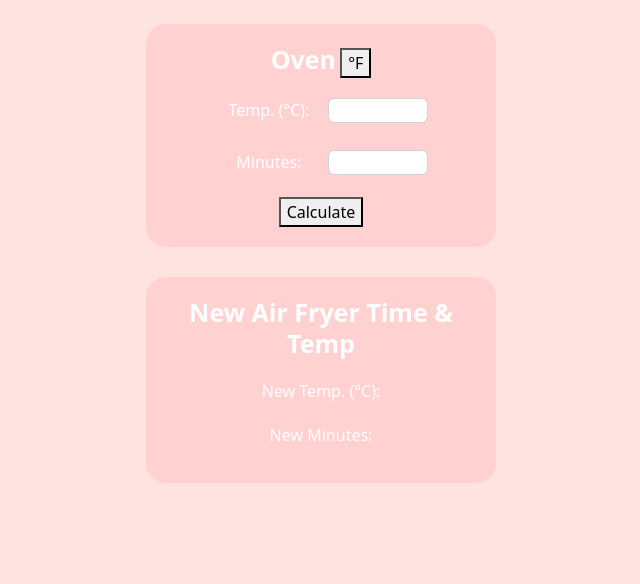
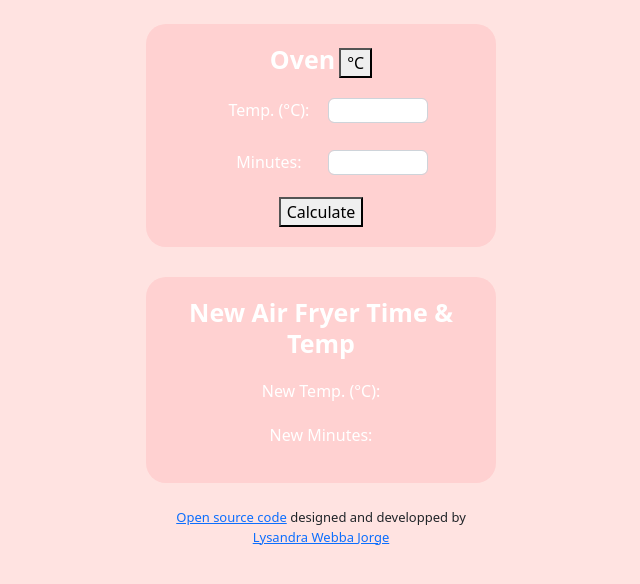
Before and after one commit to OnyxQueen0128/Oven2airfry, a plain HTML site: page index.html in a window 1280 px wide. Shown: the part 84-668 px from the top of the page, without its empty margins (319-959 px from the left). Drawn offline with nearby package versions, Linux system fonts and the light colour scheme.

Commit message:
update unit button

```diff
--- a/index.html
+++ b/index.html
@@ -19,7 +19,7 @@
       <div class="App">
         <div class="appInput">
           <h2 class="ovenTemp">Oven</h2>
-          <button class="buttonConvereter" id="btn-converter">°F</button>
+          <button class="buttonConvereter" id="btn-converter">°C</button>
           <div class="ovenInput">
             <span class="input-data col-auto justify-content-evenly">
               <label for="exampleFormControlInput1" class="form-label col-4">
@@ -54,6 +54,20 @@
           <p>New Minutes:     <span class="resultDisplay" id="minutesDisplay"></span></p>
           </div>
         </div>
+        <footer>
+          <a
+            class="codedbylink"
+            href="https://github.com/OnyxQueen0128/FINAL-SheCodes-Weather-App"
+            target="_blank"
+            >Open source code</a>
+            designed and developped by<br />
+            <a
+            class="codedbylink"
+            href="https://www.linkedin.com/in/lysandrawj/"
+            target="_blank"
+          >Lysandra Webba Jorge</a
+          >
+        </footer>
       </div>
     </div>
     <script src="src/script.js"/></script>
--- a/src/script.js
+++ b/src/script.js
@@ -11,12 +11,12 @@ let displayedUnit1 = document.querySelector("#displayedUnit1");
 let displayedUnit2 = document.querySelector("#displayedUnit2");
 
 function TempButtonToggle() {
-  if (tempUnitButton.innerHTML == "°F") {
-    tempUnitButton.innerHTML = "°C";
+  if (tempUnitButton.innerHTML == "°C") {
+    tempUnitButton.innerHTML = "°F";
     displayedUnit1.innerHTML = "F";
     displayedUnit2.innerHTML = "F";
   } else {
-    tempUnitButton.innerHTML = "°F";
+    tempUnitButton.innerHTML = "°C";
     displayedUnit1.innerHTML = "C";
     displayedUnit2.innerHTML = "C";
   }
@@ -24,6 +24,7 @@ function TempButtonToggle() {
 
 function Aifryer() {
   if (inputTemp.value.length === 0) {
+    console.log(inputTemp.value.length);
     null;
     tempIndicator.innerHTML = null;
     minutesIndicator.innerHTML = null;
--- a/src/style.css
+++ b/src/style.css
@@ -14,6 +14,10 @@ h1 span {
 p,
 span label {
   margin-top: 20px;
+}
+footer {
+  margin-top: 25px;
+  font-size: small;
 }
 .App {
   margin: 0 auto;
```
